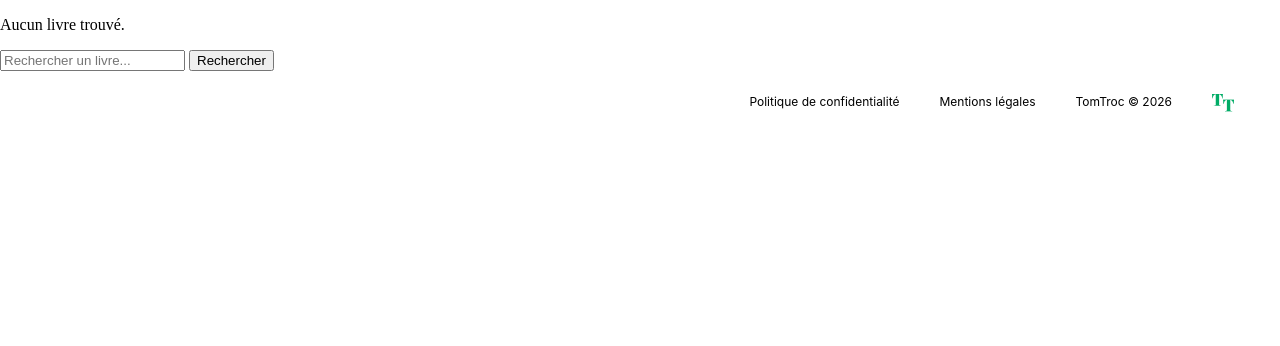
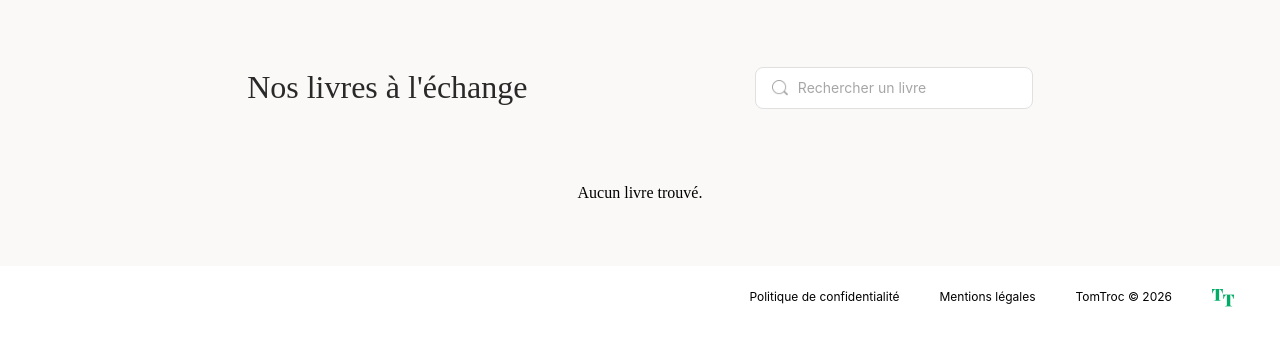
Before and after one commit to GregoryBeylier/projet_web_site_TomTroc, a PHP site: page /index.php?controller=book&action=availableBooks in a window 1280 px wide; the page is wider, and only the part inside the window is pictured. Shown: the part 80-426 px from the top of that part. Run offline with PHP 8.4, Linux system fonts and the light colour scheme; data that the repository does not hold is empty.

Commit message:
feat: style page liste des livres

```diff
--- a/css/Style.css
+++ b/css/Style.css
@@ -977,6 +977,8 @@ a {
   margin-bottom: 80px;
 }
 
+/* ========== */
+
 /* ===== EDIT ===== */
 
 .container_edit_book {
@@ -1102,3 +1104,115 @@ a {
     padding-right 0.3s ease,
     background-color 0.3s ease;
 }
+
+/* ========== */
+
+/* ===== LIST ===== */
+
+.container_list {
+  padding: 48px 155px;
+  background-color: #faf9f7;
+  display: flex;
+  flex-direction: column;
+  align-items: center;
+}
+
+.list_header {
+  display: flex;
+  justify-content: space-between;
+  align-items: center;
+  margin-bottom: 40px;
+  width: 81%;
+}
+
+.list_header h1 {
+  font-family: "Lora", serif;
+  font-size: 32px;
+  font-weight: 400;
+  color: #292929;
+}
+
+.search_wrapper {
+  display: flex;
+  align-items: center;
+  border: 1px solid #e0e0e0;
+  border-radius: 8px;
+  background-color: #ffffff;
+  gap: 8px;
+  height: 40px;
+  width: 260px;
+  padding-left: 16px;
+}
+
+.search_icon {
+  width: 16px;
+  height: 16px;
+}
+
+.search_wrapper input {
+  border: none;
+  outline: none;
+  font-size: 14px;
+  background: transparent;
+  font-family: "Inter", sans-serif;
+  width: 220px;
+  color: #a6a6a6;
+}
+
+.search_wrapper input::placeholder {
+  color: #a6a6a6;
+}
+
+.search_wrapper button {
+  display: none;
+}
+
+.books_grid {
+  display: grid;
+  grid-template-columns: repeat(4, 1fr);
+  gap: 38px;
+}
+
+.book_card_list {
+  display: block;
+  background-color: #ffffff;
+  overflow: hidden;
+  text-decoration: none;
+  color: #292929;
+  width: 200px;
+  height: 324px;
+  border-bottom-right-radius: 10px;
+  border-bottom-left-radius: 10px;
+}
+
+.book_card_list img {
+  width: 100%;
+  height: 200px;
+  object-fit: cover;
+  display: block;
+}
+
+.book_card_list_info {
+  padding: 16px 14px 14px 14px;
+}
+
+.book_card_list_info .book_title {
+  font-size: 16px;
+  font-weight: 400;
+  margin: 0 0 6px 0;
+  padding: 0;
+}
+
+.book_card_list_info .book_author {
+  font-size: 14px;
+  color: #a6a6a6;
+  margin: 0 0 8px 0;
+  padding: 0;
+}
+
+.book_card_list_info .book_user {
+  font-size: 12px;
+  color: #a6a6a6;
+  margin: 23px 0 0 0;
+  padding: 0;
+}
--- a/models/BookManager.php
+++ b/models/BookManager.php
@@ -42,7 +42,7 @@ class BookManager extends DBConnect
     // Méthode pour récupérer les livres disponibles (status = 1)
     public function getAvailableBook()
     {
-        $sql = 'SELECT * FROM book WHERE status = 1';
+        $sql = 'SELECT book.*, user.pseudo FROM book JOIN user ON book.user_id = user.id WHERE book.status = 1';
         $stmt = $this->pdo->query($sql);
         $stmt->setFetchMode(PDO::FETCH_CLASS, 'Book');
         $books = $stmt->fetchALL();
--- a/views/book/list.php
+++ b/views/book/list.php
@@ -1,37 +1,47 @@
 <!DOCTYPE html>
 <html>
-
 <head>
     <meta charset="UTF-8">
     <meta name="viewport" content="width=device-width, initial-scale=1.0">
     <title>Nos livres à l'échange</title>
     <link rel="stylesheet" href="css/style.css">
+    <link href="https://fonts.googleapis.com/css2?family=Playfair+Display&display=swap" rel="stylesheet">
 </head>
-
 <body>
     <?php require __DIR__ . '/../templates/header.php'; ?>
 
+    <div class="container_list">
+        <div class="list_header">
+            <h1>Nos livres à l'échange</h1>
+            <form action="index.php" method="get">
+                <input type="hidden" name="controller" value="book">
+                <input type="hidden" name="action" value="availableBooks">
+                <div class="search_wrapper">
+                    <img src="picture/search-icon.png" alt="rechercher" class="search_icon">
+                    <input type="search" name="search" placeholder="Rechercher un livre" value="<?php echo htmlspecialchars($search ?? ''); ?>">
+                    <button type="submit">Rechercher</button>
+                </div>
+            </form>
+        </div>
 
         <?php if (empty($books)) : ?>
             <p>Aucun livre trouvé.</p>
         <?php endif; ?>
 
-    <form action="index.php" method="get">
-        <input type="hidden" name="controller" value="book">
-        <input type="hidden" name="action" value="availableBooks">
-        <input type="search" name="search" placeholder="Rechercher un livre..." value="<?php echo htmlspecialchars($search ?? ''); ?>">
-        <button type="submit">Rechercher</button>
-    </form>
+        <div class="books_grid">
             <?php foreach ($books as $book) : ?>
-        <p><?php echo strip_tags(htmlspecialchars_decode($book->getTitle())); ?></p>
-        <p><?php echo strip_tags(htmlspecialchars_decode($book->getAuthor())); ?></p>
+                <a class="book_card_list" href="index.php?controller=book&action=detail&id=<?php echo $book->getId(); ?>">
                     <img src="<?php echo htmlspecialchars($book->getPicture()); ?>" alt="couverture">
-        <p><?php echo $book->getStatus() == 1 ? 'Disponible' : 'Non disponible'; ?></p>
-        <a href="index.php?controller=book&action=detail&id=<?php echo $book->getId(); ?>">Voir le details</a>
+                    <div class="book_card_list_info">
+                        <p class="book_title"><?php echo strip_tags(htmlspecialchars_decode($book->getTitle())); ?></p>
+                        <p class="book_author"><?php echo strip_tags(htmlspecialchars_decode($book->getAuthor())); ?></p>
+                        <p class="book_user">Vendu par <?php echo strip_tags(htmlspecialchars_decode($book->getPseudo() ?? '')); ?></p>
+                    </div>
+                </a>
             <?php endforeach; ?>
+        </div>
+    </div>
+
     <?php require __DIR__ . '/../templates/footer.php'; ?>
-
-
 </body>
-
 </html>
```
Also changed, not shown: picture/search-icon.png (added). Lines whose indentation alone changed are shown as unchanged.
